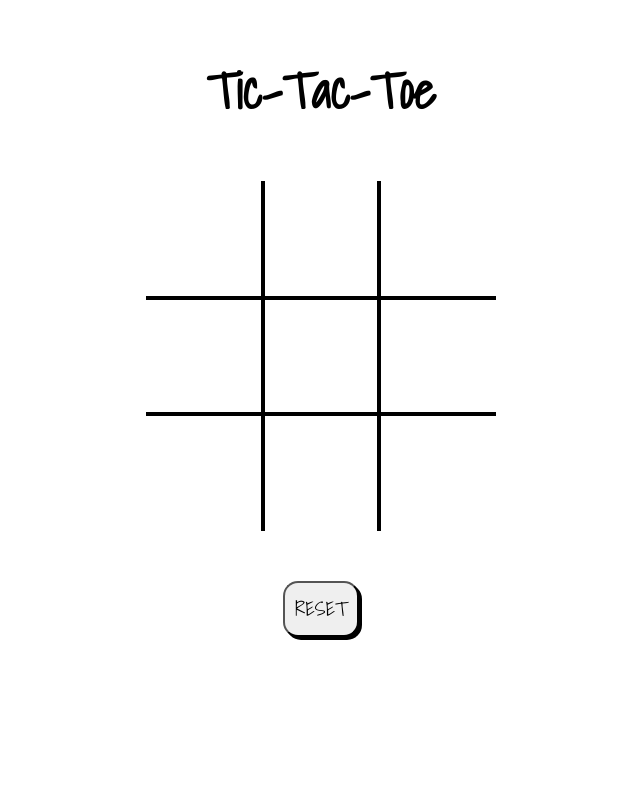
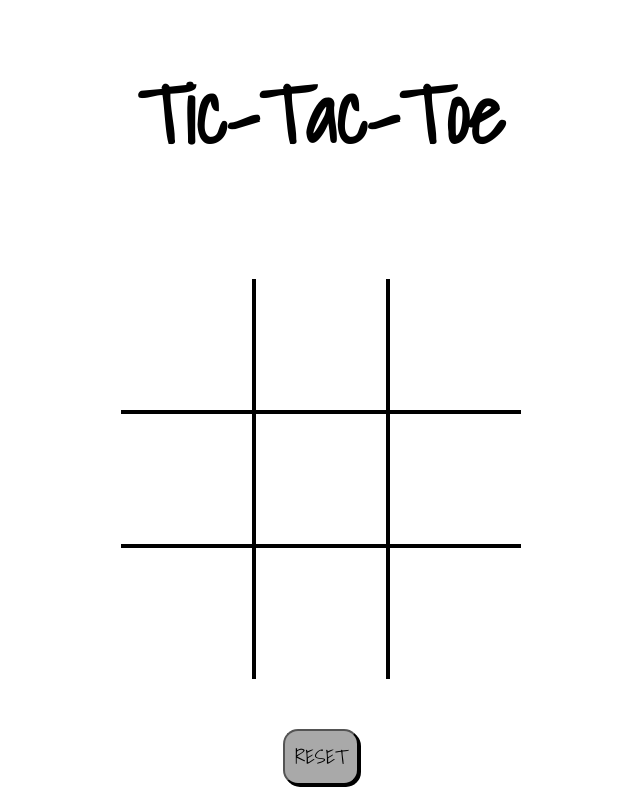
Before and after one commit to crispyb0i/tic-tac-toe, a plain HTML site: page index.html in a window 1280 px wide. Shown: the whole page, without its empty margins (319-959 px from the left). Drawn offline with Linux system fonts and the light colour scheme.

Commit message:
update styling

```diff
--- a/css/styles.css
+++ b/css/styles.css
@@ -5,16 +5,17 @@
 }
 
 h1 {
-    font-size:50px;
+    font-size:80px;
     text-align: center;
     margin: 50px;
+    margin-bottom: 100px;
     font-family: 'Shadows Into Light', cursive;
 }
 
 table {
     margin:auto;
-    width: 350px;
-    height: 350px;
+    width: 400px;
+    height: 400px;
     border-spacing: 0px;
     margin-bottom: 50px;
 }
@@ -51,11 +52,12 @@ button {
     padding: 10px;
     border-radius: 15px;
     outline: none;
-    box-shadow: 3px 3px;
+    box-shadow: 2px 2px;
+    background-color: darkgray;
 }
 
 button:hover {
-    background-color: whitesmoke;
+    background-color: gray;
 }
 
 button:active {
```
Also changed, not shown: index.html (indentation only).
